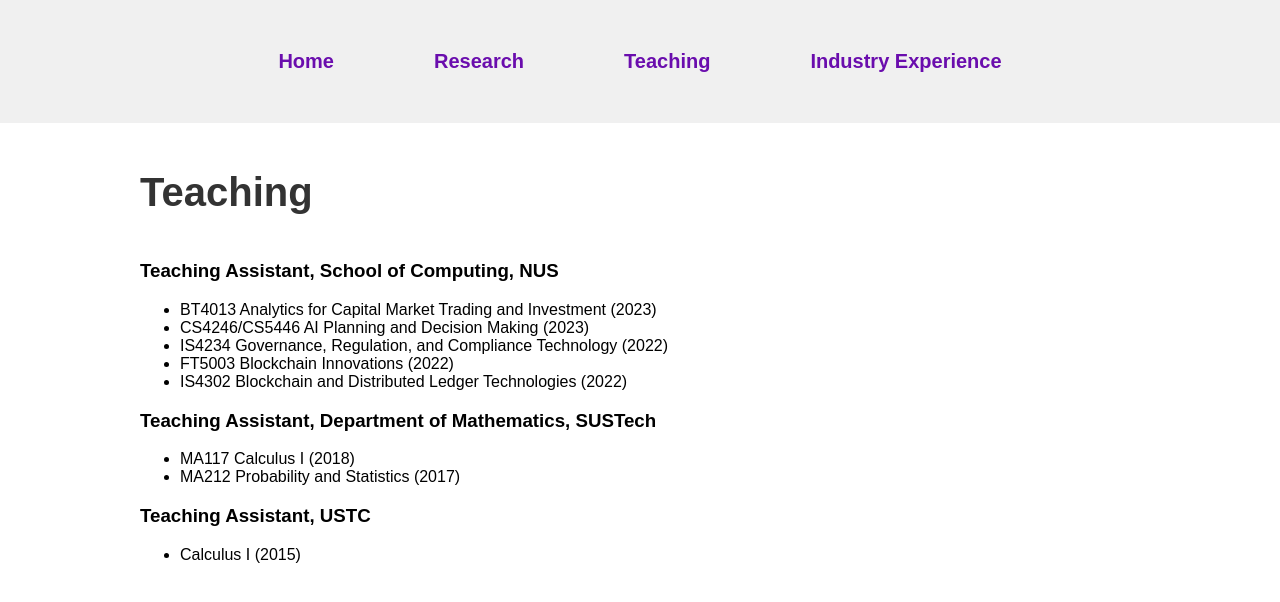
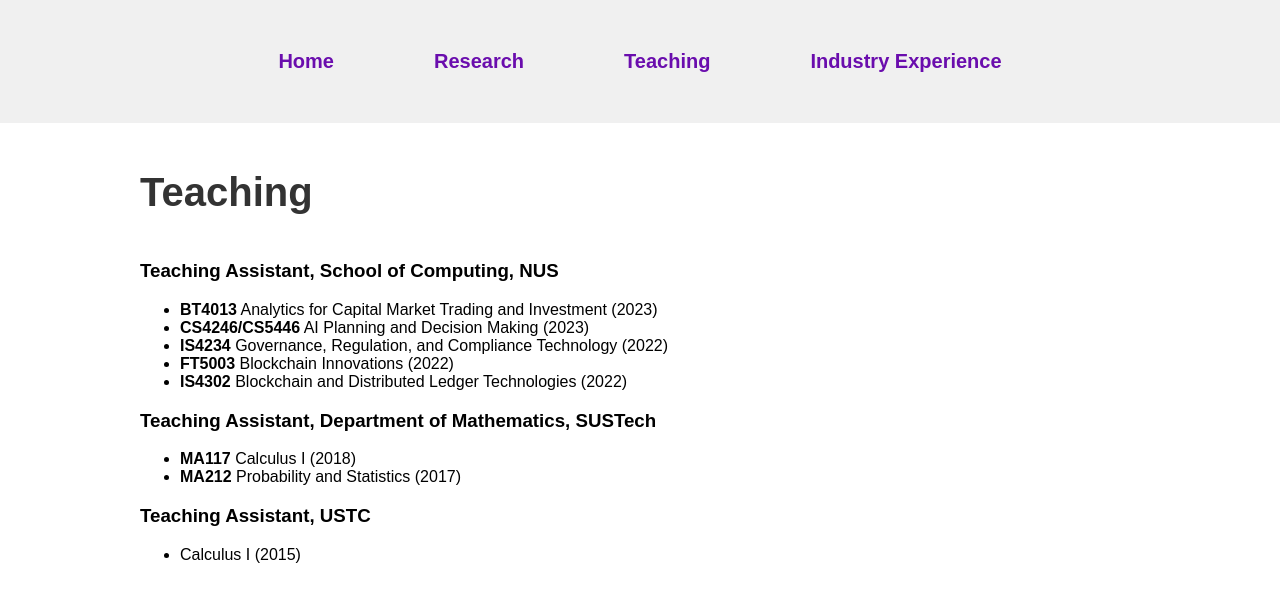
Before and after one commit to JHaaa/jianghang.github.io, a Next.js app: page /teaching in a window 1280 px wide. Shown: the top 602 px of the page. Built offline with nearby package versions, Linux system fonts and the light colour scheme.

Commit message:
update homepage and teaching page

```diff
--- a/src/app/teaching/page.tsx
+++ b/src/app/teaching/page.tsx
@@ -8,16 +8,16 @@
       <div className={styles.teachingContent}>
         <h3>Teaching Assistant, School of Computing, NUS</h3>
         <ul>
-          <li>BT4013 Analytics for Capital Market Trading and Investment (2023)</li>
-          <li>CS4246/CS5446 AI Planning and Decision Making (2023)</li>
-          <li>IS4234 Governance, Regulation, and Compliance Technology (2022)</li>
-          <li>FT5003 Blockchain Innovations (2022)</li>
-          <li>IS4302 Blockchain and Distributed Ledger Technologies (2022)</li>
+          <li><strong>BT4013</strong> Analytics for Capital Market Trading and Investment (2023)</li>
+          <li><strong>CS4246/CS5446</strong> AI Planning and Decision Making (2023)</li>
+          <li><strong>IS4234</strong> Governance, Regulation, and Compliance Technology (2022)</li>
+          <li><strong>FT5003</strong> Blockchain Innovations (2022)</li>
+          <li><strong>IS4302</strong> Blockchain and Distributed Ledger Technologies (2022)</li>
         </ul>
         <h3>Teaching Assistant, Department of Mathematics, SUSTech</h3>
         <ul>
-          <li>MA117 Calculus I (2018)</li>
-          <li>MA212 Probability and Statistics (2017)</li>
+          <li><strong>MA117</strong> Calculus I (2018)</li>
+          <li><strong>MA212</strong> Probability and Statistics (2017)</li>
         </ul>
         <h3>Teaching Assistant, USTC</h3>
         <ul>
```
Also changed, not shown: src/app/page.tsx (+10 -9 lines).
